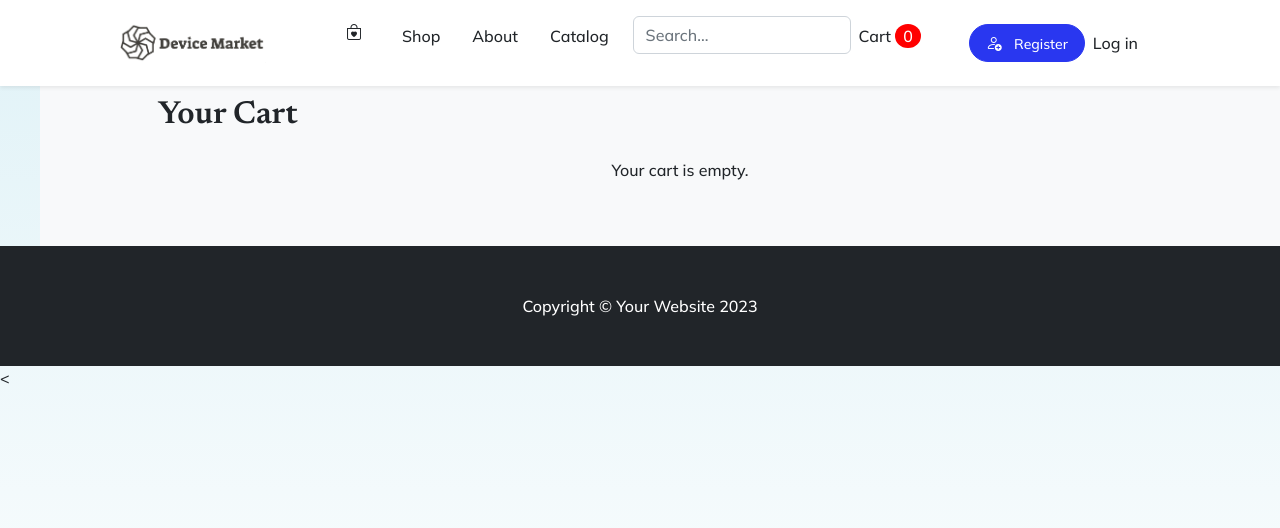
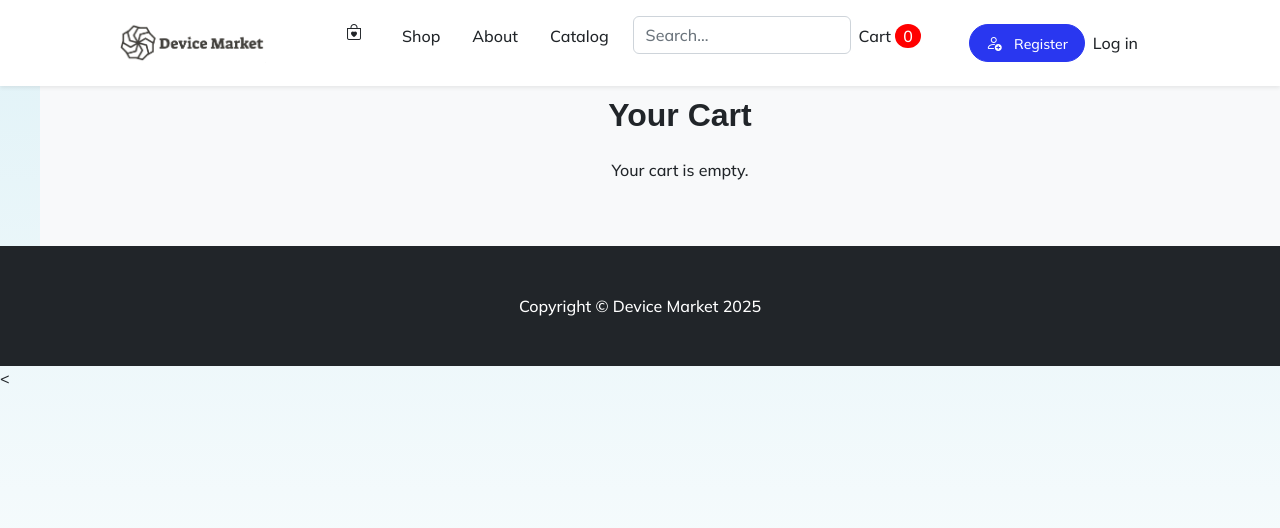
Before and after one commit to OleksandrVozhdai/OnlineShop-Django, a Django app: page /cart/ in a window 1280 px wide. Shown: the top 528 px of the page. Run offline with Django 5.2, Linux system fonts and the light colour scheme; some libraries are stand-ins or nearby versions.

Commit message:
Minor changes

```diff
--- a/static/css/shop-stylesheet.css
+++ b/static/css/shop-stylesheet.css
@@ -72,7 +72,7 @@ body {
 }
 
 h5.fw-bolder {
-    font-family: 'Arial', sans-serif;
+    font-family: 'Arial', sans-serif; !important;
     margin-top: 0;
 }
 
--- a/templates/main/cart.html
+++ b/templates/main/cart.html
@@ -14,7 +14,7 @@
 <div style="flex-grow: 1; padding-left: 40px; overflow-x: auto;">
     <section class="py-5 bg-light" style="flex-grow: 1; padding-left: 40px; overflow-x: auto;">
         <div class="container px-4 px-lg-5 mt-5">
-            <h2 class="fw-bolder mb-4">Your Cart</h2>
+            <h2 class="fw-bold mb-4 text-center" style="font-family: 'Arial', sans-serif;">Your Cart</h2>
             {% if products %}
             <div class="row gx-4 gx-lg-5 row-cols-2 row-cols-md-3 row-cols-xl-4 justify-content-center">
                 {% for product in products %}
@@ -33,9 +33,9 @@
                             </div>
                             <div class="card-footer p-4 pt-0 border-top-0 bg-transparent">
                                 <div class="text-center">
-                                   <button class="remove-from-cart-btn" data-product-id="{{ product.id }}">
-                                           Remove
-                                   </button>
+                                   <button class="remove-from-cart-btn btn btn-danger btn-sm shadow-sm" data-product-id="{{ product.id }}">
+                                        <i class="bi bi-trash-fill"></i> Remove
+                                    </button>
 
                                 </div>
                             </div>
@@ -57,7 +57,7 @@
 <!-- Footer -->
 <footer class="py-5 bg-dark">
     <div class="container">
-        <p class="m-0 text-center text-white">Copyright &copy; Your Website 2023</p>
+        <p class="m-0 text-center text-white">Copyright &copy; Device Market 2025</p>
     </div>
 </footer>
 
```
